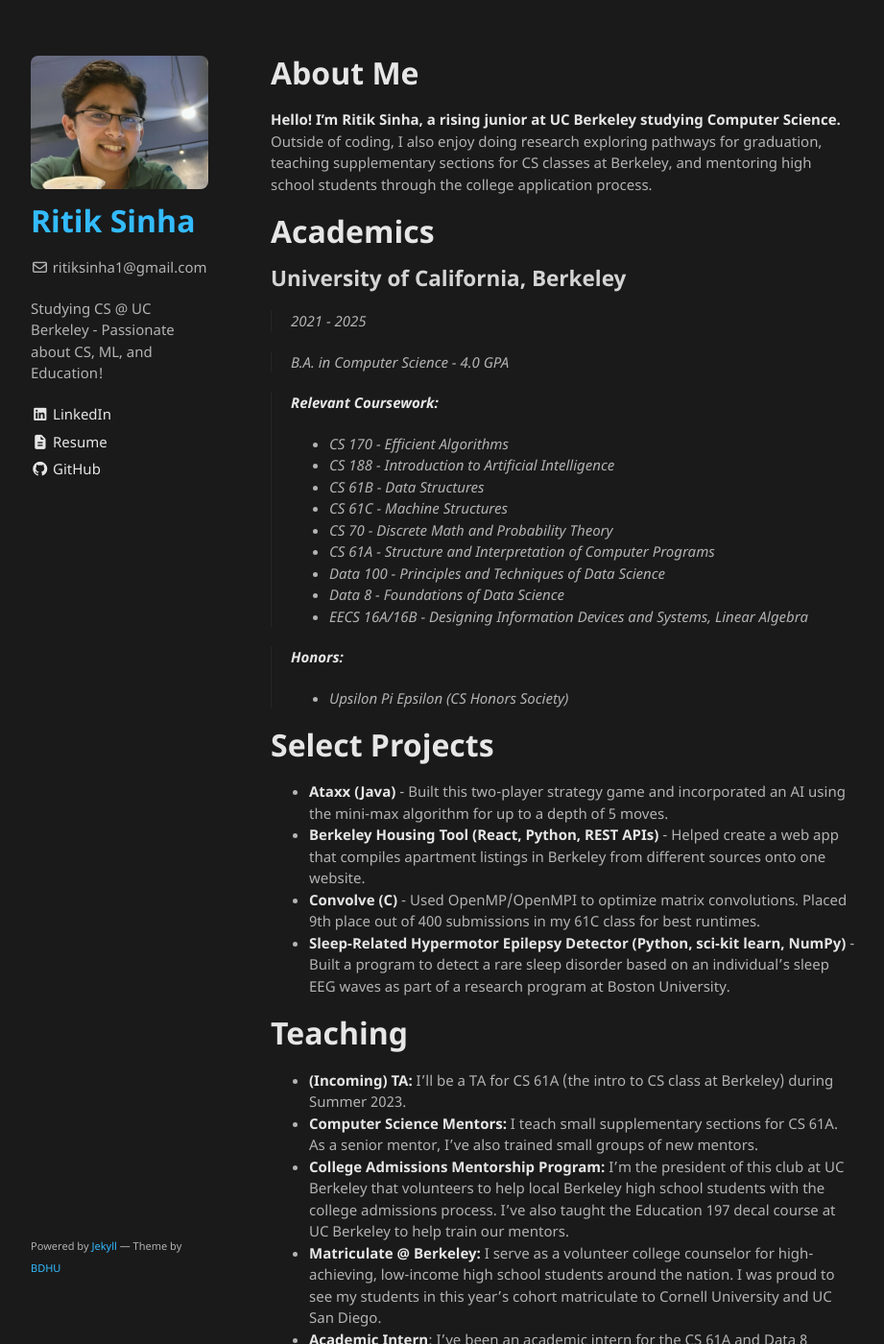
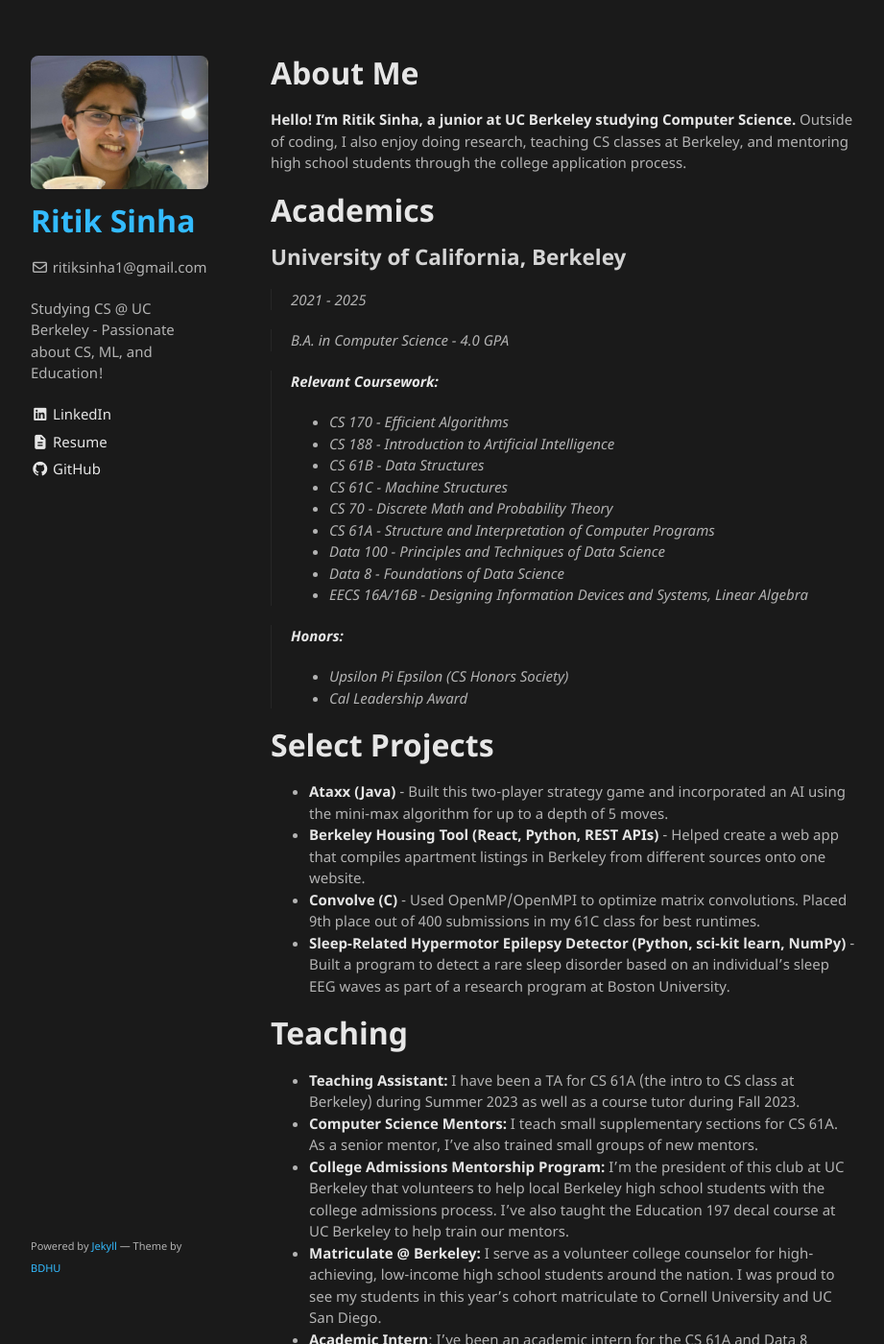
Before and after one commit to ritiksinha1/ritiksinha1.github.io, a Jekyll site: the page built from index.md, in a window 1280 px wide and 1400 px high. Shown: the whole window at 96% size, without its empty margins (178-1099 px from the left). Built offline with Jekyll 4.4.1, drawn with Linux system fonts in a browser that asks for light colours.

Commit message:
Update index.md

```diff
--- a/index.md
+++ b/index.md
@@ -3,8 +3,8 @@ layout: default
 title: About Me
 ---
 # About Me
-**Hello! I'm Ritik Sinha, a rising junior at UC Berkeley studying Computer Science.**
-Outside of coding, I also enjoy doing research exploring pathways for graduation, teaching supplementary sections for CS classes at Berkeley, and mentoring high school students through the college application process.
+**Hello! I'm Ritik Sinha, a junior at UC Berkeley studying Computer Science.**
+Outside of coding, I also enjoy doing research, teaching CS classes at Berkeley, and mentoring high school students through the college application process.
 
 
 # Academics
@@ -28,6 +28,7 @@ Outside of coding, I also enjoy doing research exploring pathways for graduation
 
 > **Honors:**
 > * Upsilon Pi Epsilon (CS Honors Society)
+> * Cal Leadership Award
 
 
 # Select Projects
@@ -38,7 +39,7 @@ Outside of coding, I also enjoy doing research exploring pathways for graduation
 
 
 # Teaching
-*   **(Incoming) TA:** I'll be a TA for CS 61A (the intro to CS class at Berkeley) during Summer 2023.
+*   **Teaching Assistant:** I have been a TA for CS 61A (the intro to CS class at Berkeley) during Summer 2023 as well as a course tutor during Fall 2023.
 *   **Computer Science Mentors:** I teach small supplementary sections for CS 61A. As a senior mentor, I've also trained small groups of new mentors.
 *   **College Admissions Mentorship Program:** I'm the president of this club at UC Berkeley that volunteers to help local Berkeley high school students with the college admissions process. I've also taught the Education 197 decal course at UC Berkeley to help train our mentors.
 *   **Matriculate @ Berkeley:** I serve as a volunteer college counselor for high-achieving, low-income high school students around the nation. I was proud to see my students in this year's cohort matriculate to Cornell University and UC San Diego.
```
